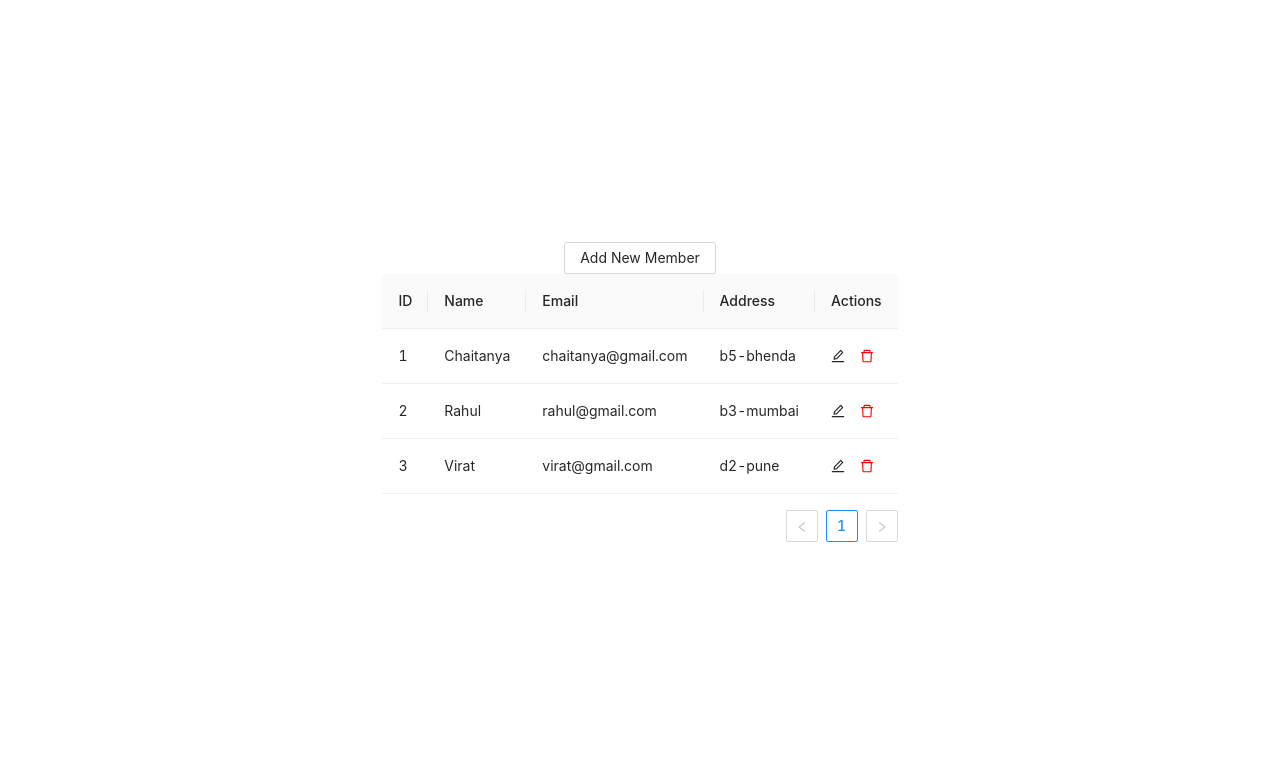
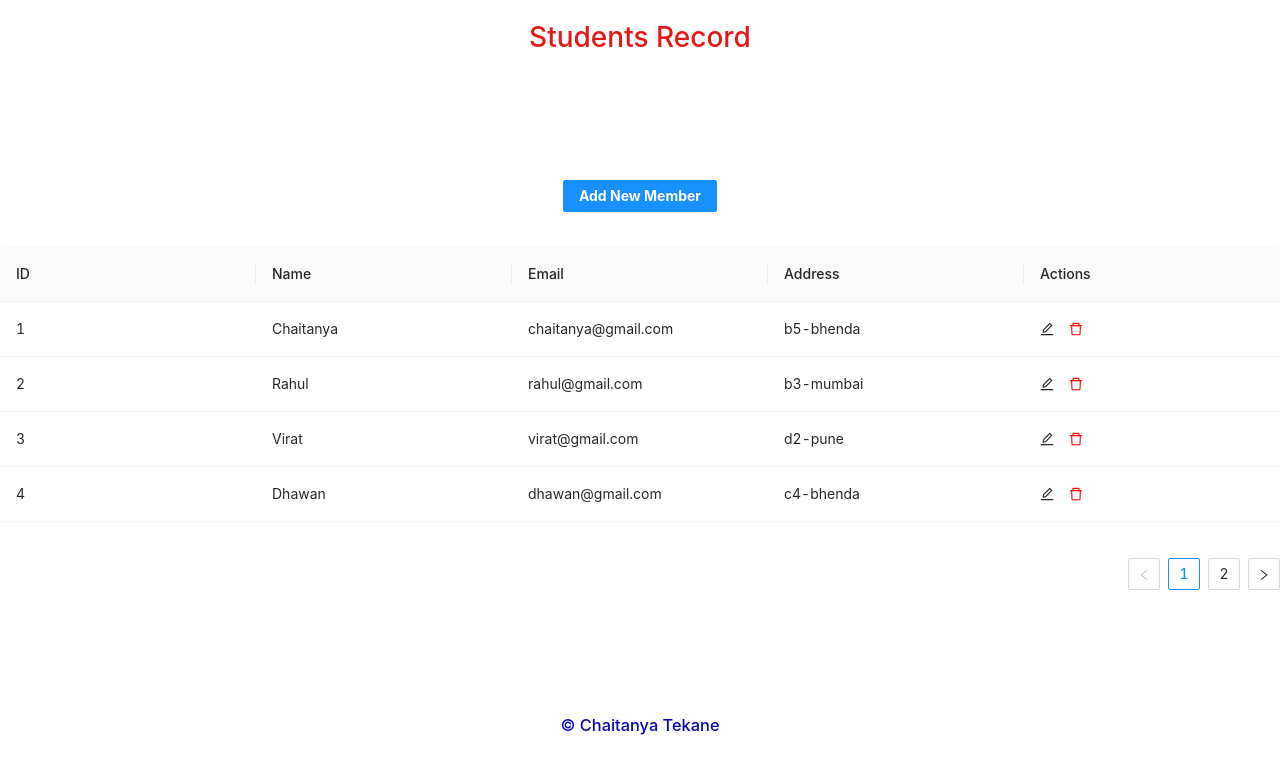
Before and after one commit to chaitanyatekane/tasks-internship, a React (Create React App) app: page / in a window 1280 px wide. Shown: the top 774 px of the page. Built offline with nearby package versions, Linux system fonts and the light colour scheme.

Commit message:
add header, footer, styling

```diff
--- a/src/App.css
+++ b/src/App.css
@@ -4,11 +4,25 @@
   text-align: center;
 }
 
+.header-title {
+  padding-top: 15px;
+  color: rgb(228, 24, 24);
+}
+
+.tableAntDesign {
+  text-align: center;
+}
+
 .tableAntDesignHeader {
-  min-height: 100vh;
+  min-height: 80vh;
   display: flex;
   flex-direction: column;
   align-items: center;
   justify-content: center;
   color: white;
+  /* max-width: 50%; */
 }
+
+.footer-title {
+  color: rgb(6, 6, 177);
+}
--- a/src/App.js
+++ b/src/App.js
@@ -1,12 +1,18 @@
 import "./App.css";
 import TableAntDesign from "./TableAntDesign";
+import Header from "./Header";
+import Footer from "./Footer";
 
 function App() {
   return (
     <div className="App">
+      <div className="app-header">
+        <Header />
+      </div>
       <div className="table">
         <TableAntDesign />
       </div>
+      <Footer />
     </div>
   );
 }
--- /dev/null
+++ b/src/Footer.js
@@ -0,0 +1,7 @@
+import React from "react";
+
+const Footer = () => {
+  return <h3 className="footer-title">&copy; Chaitanya Tekane</h3>;
+};
+
+export default Footer;
--- /dev/null
+++ b/src/Header.js
@@ -0,0 +1,7 @@
+import React from "react";
+
+const Header = () => {
+  return <h1 className="header-title">Students Record</h1>;
+};
+
+export default Header;
--- a/src/TableAntDesign.js
+++ b/src/TableAntDesign.js
@@ -24,6 +24,48 @@ const TableAntDesign = () => {
       name: "Virat",
       email: "virat@gmail.com",
       address: "d2-pune",
+    },
+    {
+      id: 4,
+      name: "Dhawan",
+      email: "dhawan@gmail.com",
+      address: "c4-bhenda",
+    },
+    {
+      id: 5,
+      name: "Bravo",
+      email: "bravo@gmail.com",
+      address: "d1-pune",
+    },
+    {
+      id: 6,
+      name: "Rohan",
+      email: "rohan@gmail.com",
+      address: "e4-newasa",
+    },
+    {
+      id: 7,
+      name: "Abhay",
+      email: "abhay@gmail.com",
+      address: "w2-pune",
+    },
+    {
+      id: 8,
+      name: "Kiran",
+      email: "kiran@gmail.com",
+      address: "d2-mumbai",
+    },
+    {
+      id: 9,
+      name: "Anand",
+      email: "anand@gmail.com",
+      address: "c2-pune",
+    },
+    {
+      id: 10,
+      name: "Amit",
+      email: "amit@gmail.com",
+      address: "r4-shevgaon",
     },
   ]);
 
@@ -104,8 +146,23 @@ const TableAntDesign = () => {
   return (
     <div className="tableAntDesign">
       <header className="tableAntDesignHeader">
-        <Button onClick={onAddStudent}>Add New Member</Button>
-        <Table columns={columns} dataSource={dataSource}></Table>
+        <Button
+          type="primary"
+          style={{
+            marginBottom: "35px",
+            paddingBottom: "10px",
+            fontWeight: "bolder",
+          }}
+          onClick={onAddStudent}
+        >
+          Add New Member
+        </Button>
+        <Table
+          columns={columns}
+          dataSource={dataSource}
+          pagination={{ pageSize: 5 }}
+          scroll={{ y: 240 }}
+        ></Table>
         <Modal
           title="Edit Student"
           visible={isEditing}
```
